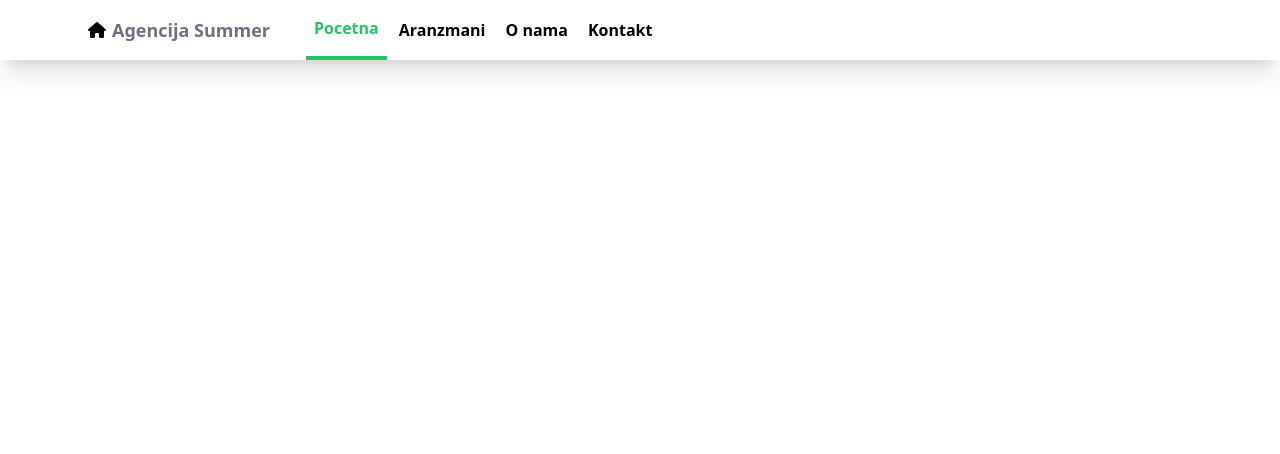
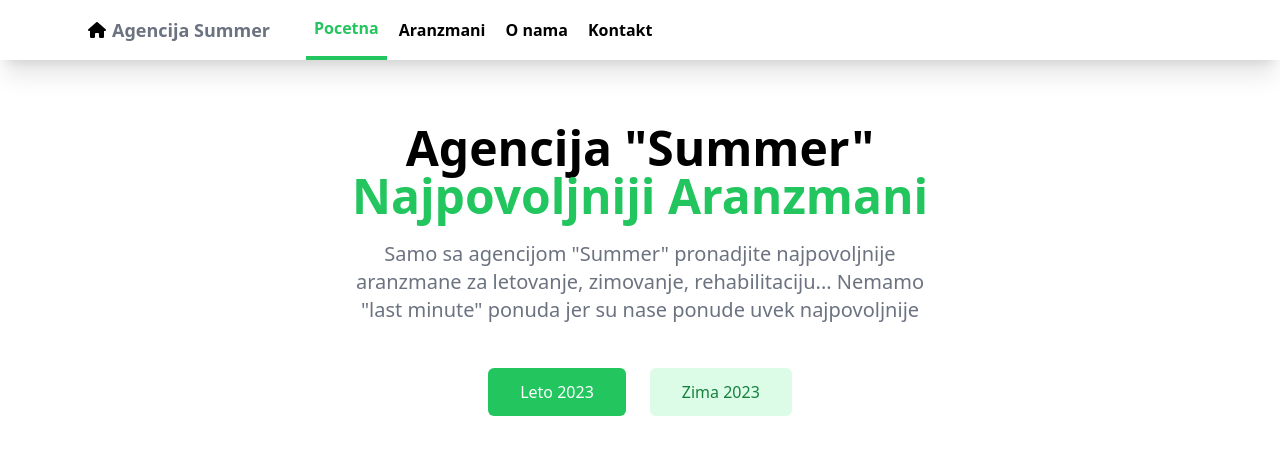
Before and after one commit to Burgundy13/Tailwind-CSS---Practice, a website: page src/index.html in a window 1280 px wide. Drawn offline with Linux system fonts and the light colour scheme.

Commit message:
Banner added

```diff
--- a/src/index.html
+++ b/src/index.html
@@ -14,6 +14,8 @@
 		<link rel="stylesheet" href="/public/style.css" />
 	</head>
 	<body>
+		<!-- Navigation -->
+
 		<nav class="bg-white shadow-xl">
 			<div class="flex max-w-6xl mx-auto space-x-7 px-4">
 				<a href="#" class="flex items-center py-4 px-2"
@@ -46,5 +48,55 @@
 				</div>
 			</div>
 		</nav>
+
+		<!-- Navigation end -->
+
+		<!-- Main  -->
+
+		<main>
+			<!-- Banner -->
+
+			<div class="mt-10 md:mt-16 px-4 sm:text-center">
+				<h1
+					class="font-extrabold text-4xl sm:text-5xl text-center tracking-light"
+				>
+					<span class="block">Agencija "Summer"</span>
+					<span class="block text-green-500">Najpovoljniji Aranzmani</span>
+				</h1>
+				<p
+					class="mt-3 text-gray-500 md:text-xl md:mt-5 md:text-4xl sm:mt-5 sm:text-lg sm:max-w-xl sm:mx-auto text-base"
+				>
+					Samo sa agencijom "Summer" pronadjite najpovoljnije aranzmane za
+					letovanje, zimovanje, rehabilitaciju... Nemamo "last minute" ponuda
+					jer su nase ponude uvek najpovoljnije
+				</p>
+				<div class="flex justify-center mt-5 sm:mt-8">
+					<div class="m-3">
+						<a
+							class="bg-green-500 text-white px-8 py-3 flex justify-center rounded-md hover:opacity-70"
+							href="#"
+							>Leto 2023</a
+						>
+					</div>
+					<div class="m-3">
+						<a
+							class="bg-green-100 text-green-700 px-8 py-3 flex justify-center rounded-md hover:opacity-70"
+							href="#"
+							>Zima 2023</a
+						>
+					</div>
+				</div>
+			</div>
+			<!-- Banner end -->
+			<!-- Navigation -->
+			<!-- Navigation -->
+			<!-- Navigation -->
+			<!-- Navigation -->
+			<!-- Navigation -->
+			<!-- Navigation -->
+			<!-- Navigation -->
+			<!-- Navigation -->
+		</main>
+		<!-- Main end -->
 	</body>
 </html>
```
Also changed, not shown: public/style.css.
